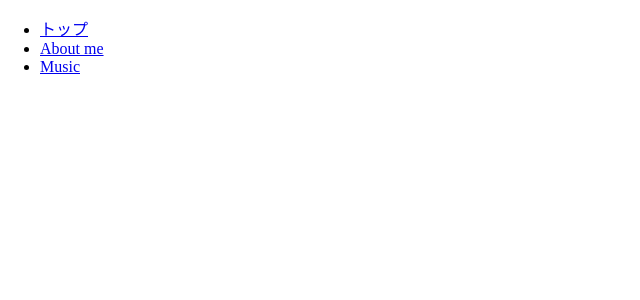
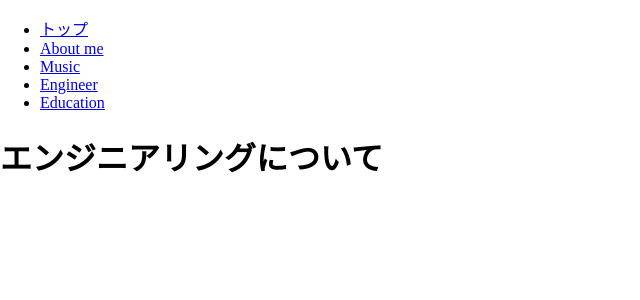
Before and after one commit to masatakashida/my-portfolio, a React app: page /engineer in a window 1280 px wide. Shown: the top 300 px of the page, without its empty margins (0-640 px from the left). Built offline with nearby package versions, Linux system fonts and the light colour scheme.

Commit message:
教育とエンジニアリングのページを追加した

```diff
--- a/src/components/App.js
+++ b/src/components/App.js
@@ -9,6 +9,8 @@ import {
 import TopPage from './TopPage';
 import AboutPage from './AboutPage';
 import MusicPage from './MusicPage';
+import EducationPage from './EducationPage';
+import EngineerPage from './EngineerPage';
 
 // class指定とconst指定だとどんなことが異なるのか
 // ToDo
@@ -20,12 +22,16 @@ const App = () => (
           <li><Link to="/">トップ</Link></li>
           <li><Link to="/about">About me</Link></li>
           <li><Link to="/music">Music</Link></li>
+          <li><Link to="/engineer">Engineer</Link></li>
+          <li><Link to="/education">Education</Link></li>
         </ul>
       </div>
       <Switch>
         <Route exact path="/" component={TopPage} />
         <Route path="/about" component={AboutPage} />
         <Route path="/music" component={MusicPage} />
+        <Route path="/engineer" component={EngineerPage} />
+        <Route path="/education" component={EducationPage} />
       </Switch>
     </div>
   </Router>
--- /dev/null
+++ b/src/components/EducationPage.js
@@ -0,0 +1,9 @@
+import React from 'react';
+
+const EducationPage = () => (
+  <div className="education">
+    <h1 className="education-title">教育について</h1>
+  </div>
+);
+
+export default EducationPage;
--- /dev/null
+++ b/src/components/EngineerPage.js
@@ -0,0 +1,9 @@
+import React from 'react';
+
+const EngineerPage = () => (
+  <div className="enginner">
+    <h1 className="engineer-title">エンジニアリングについて</h1>
+  </div>
+);
+
+export default EngineerPage;
```
Also changed, not shown: 1 other file (tests, documents, lock files or other folders).
